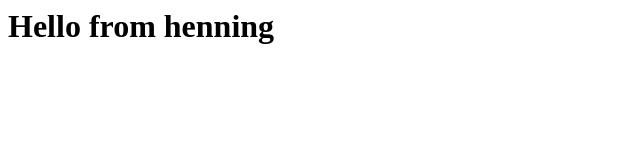
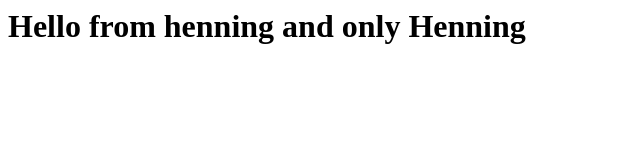
Before and after one commit to techkea/dat21bproject, a plain HTML site: page index.html in a window 1280 px wide. Shown: the whole page, without its empty margins (0-640 px from the left). Drawn offline with Linux system fonts and the light colour scheme.

Commit message:
change geadline from henning

```diff
--- a/index.html
+++ b/index.html
@@ -1,3 +1,3 @@
 <h1>
-    Hello from henning
+    Hello from henning and only Henning
 </h1>
```
